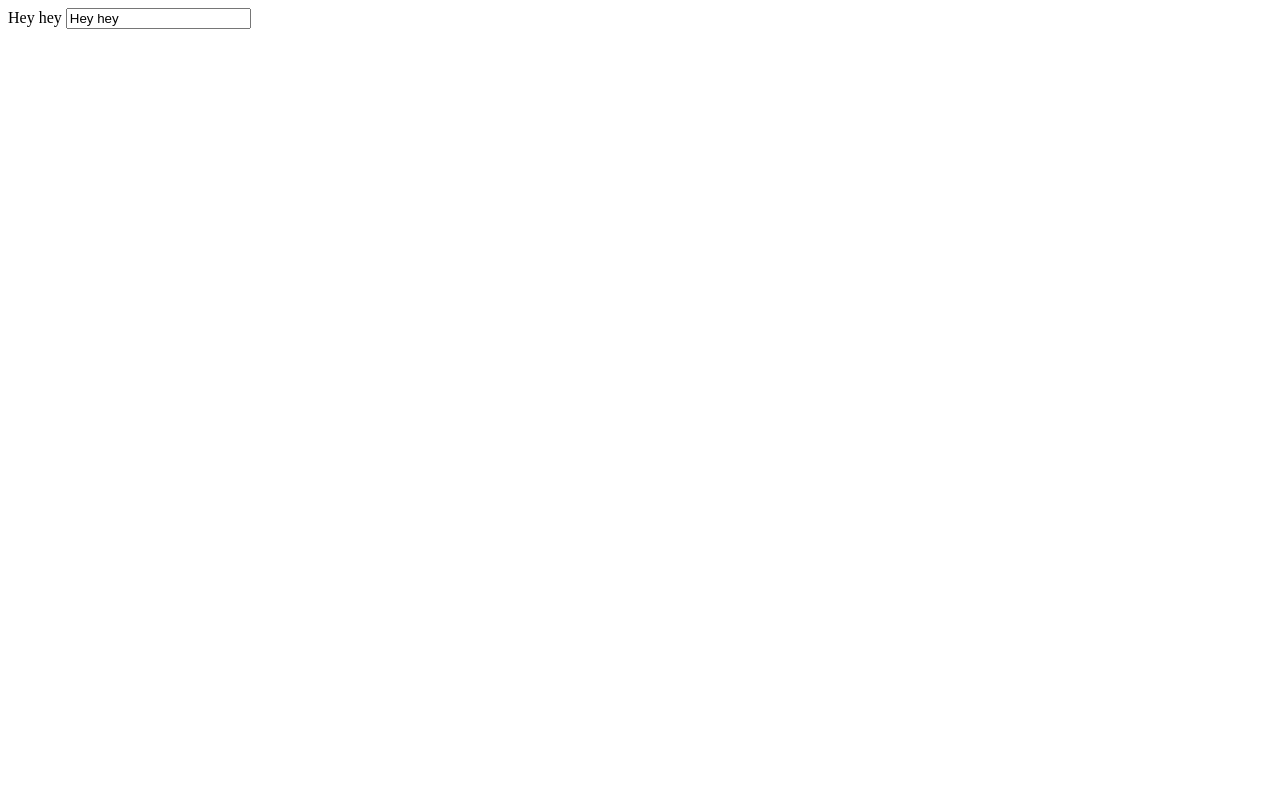
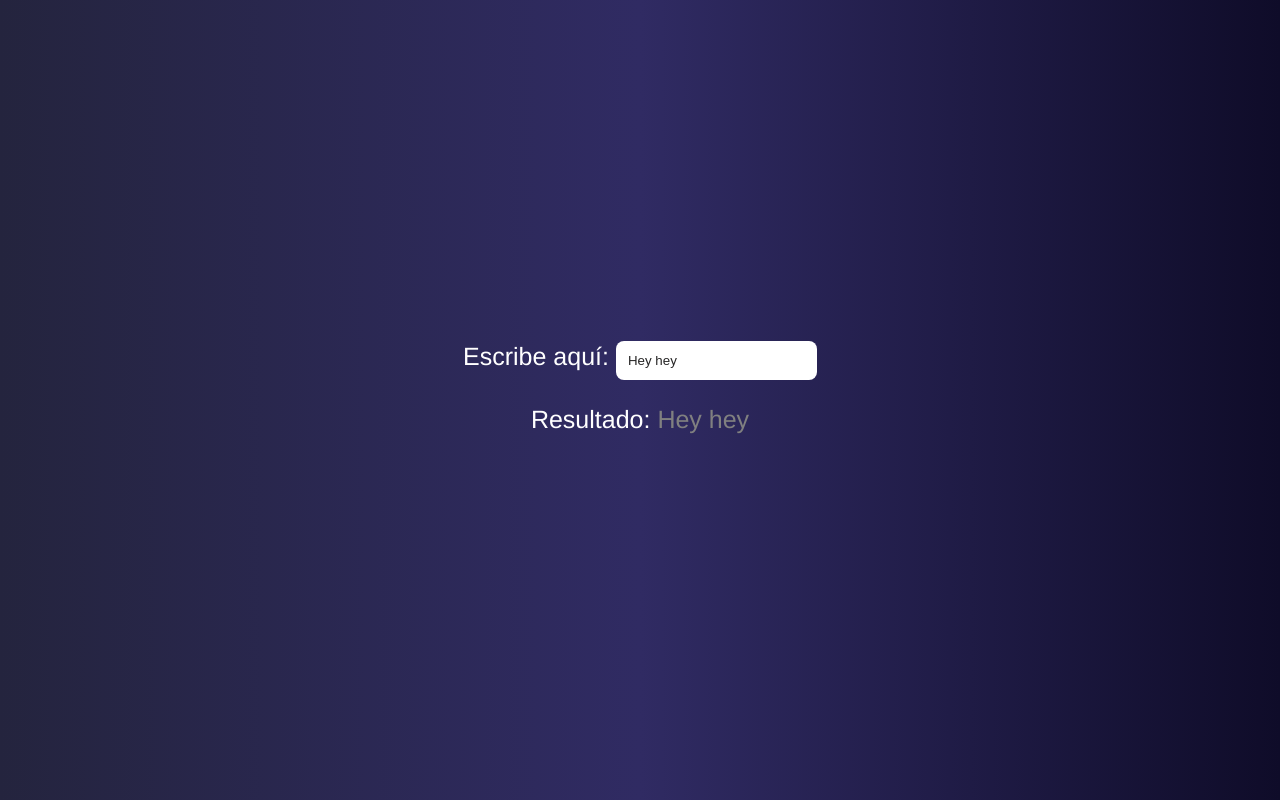
Before and after one commit to kevocam/reactividadjs, a website: page index.html in a window 1280 px wide. Drawn offline with Linux system fonts and the light colour scheme.

Commit message:
add style

```diff
--- a/index.html
+++ b/index.html
@@ -1,31 +1,88 @@
 <!DOCTYPE html>
-<html lang="en">
+<html lang="es">
 <head>
     <meta charset="UTF-8">
-    <meta http-equiv="X-UA-Compatible" content="IE=edge">
     <meta name="viewport" content="width=device-width, initial-scale=1.0">
-    <title>Document</title>
+    <title>Reactividad con JavaScript Vanilla</title>
+
 </head>
 <body>
     <div id="app">
-        <span></span>
-        <input type="text">
+        <div>
+
+            Escribe aquí: <input type="text">
+        </div>
+        <div>
+            <p>
+
+                Resultado: <span></span>
+            </p>
+            <p>
+
+                <em>Reactivo 🔥🔥🔥🔥 </em>
+            </p>
+        </div>
     </div>
 
+    <style>
+        body{
+            margin:0;
+            padding:0;
+            color:white;
+            font-size: 25px;
+            font-family: 'Franklin Gothic Medium', 'Arial Narrow', Arial, sans-serif;
+        }
+
+        #app{
+
+            height: 100vh;
+            width: 100%;
+            display: flex;
+            flex-direction: column;
+            justify-content: center;
+            align-items: center;
+            background: linear-gradient(to left, #0f0c29, #302b63, #24243e); /* W3C, IE 10+/ Edge, Firefox 16+, Chrome 26+, Opera 12+, Safari 7+ */
+
+        }
+        input{
+            padding:12px;
+            border-radius: 8px;
+            border:none;
+            border-color: whitefsdfsdf;
+            font-weight: normal;
+            color: rgb(37, 36, 36);
+
+
+        }
+        em{
+            color:greenyellow;
+            display: none;
+            animation-duration: 400ms;
+        }
+        span{
+            color:gray;
+            font-weight: lighter;
+        }
+
+    </style>
+
     <script>
-
         const data = {
             message:"Hey hey"
         }
+
         let content = document.querySelector("span")
         let input = document.querySelector("input")
-
+        let em = document.querySelector("em")
         content.innerText = data.message;
         input.value = data.message;
 
         input.addEventListener("input", () =>{
             data.message = input.value;
             content.innerText =input.value;
+            setTimeout(()=>{
+                em.style.display = "flex"
+            },1000)
         })
 
     </script>
```
Also changed, not shown: README.md.
